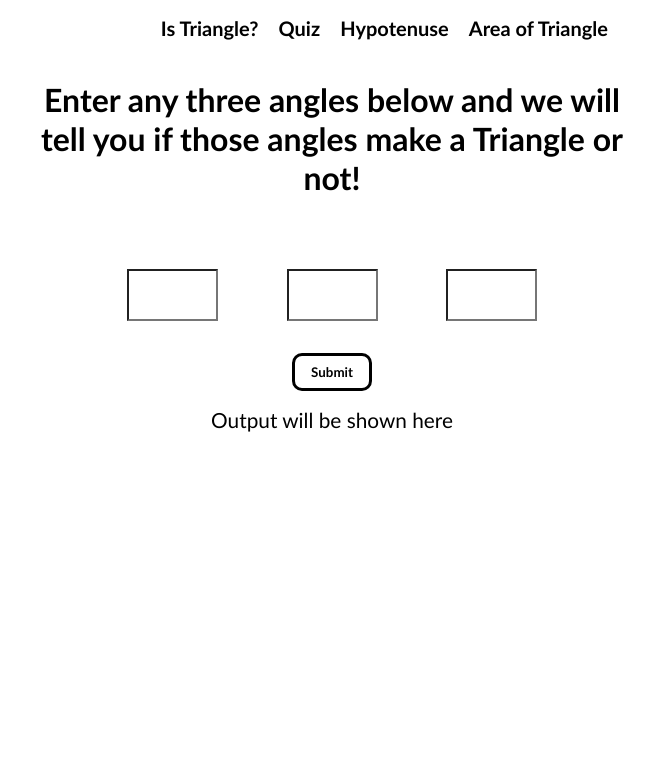
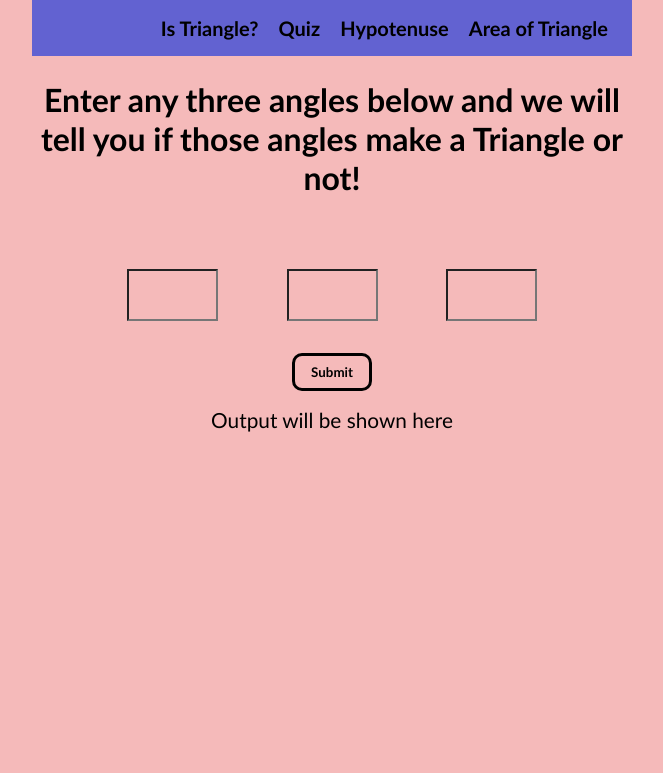
Before and after one commit to sumitch29/fun-triangle-mark12, a plain HTML site: page index.html in a window 1280 px wide. Shown: the top 773 px of the page, without its empty margins (308-971 px from the left). Drawn offline with Linux system fonts and the light colour scheme.

Commit message:
backgroung

```diff
--- a/style.css
+++ b/style.css
@@ -9,7 +9,7 @@
 
 header {
   padding: 1rem;
-  background-color: var(--primary-color);
+  background-color: rgb(98, 98, 209);
   color: #fff;
 }
 
@@ -40,7 +40,7 @@ body {
   margin: auto;
   width: 100%;
   max-width: 600px;
-  background-color: #ffffff;
+  background-color: #f5baba;
   background-attachment: fixed;
   background-size: cover;
   text-align: center;
```
